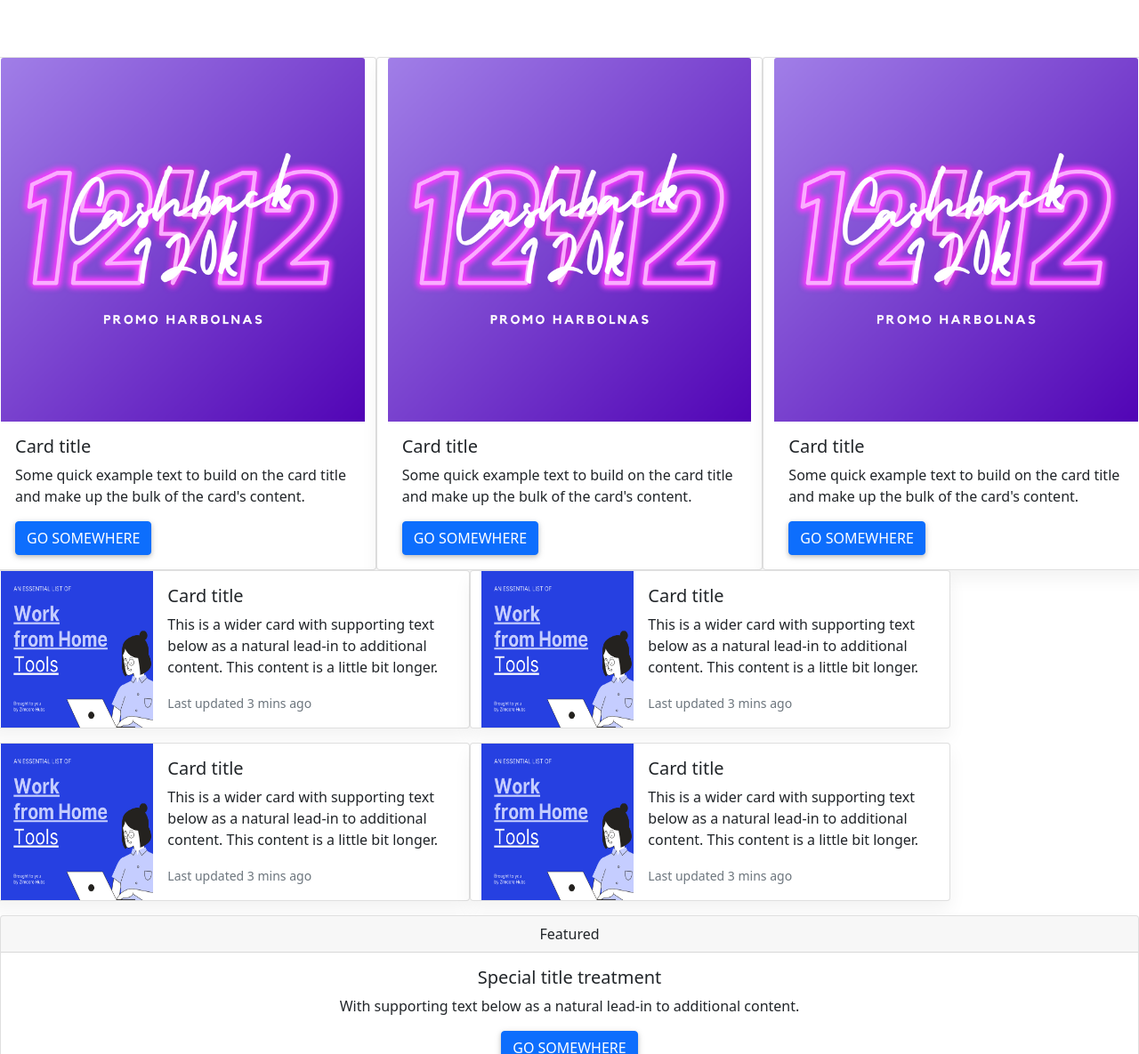
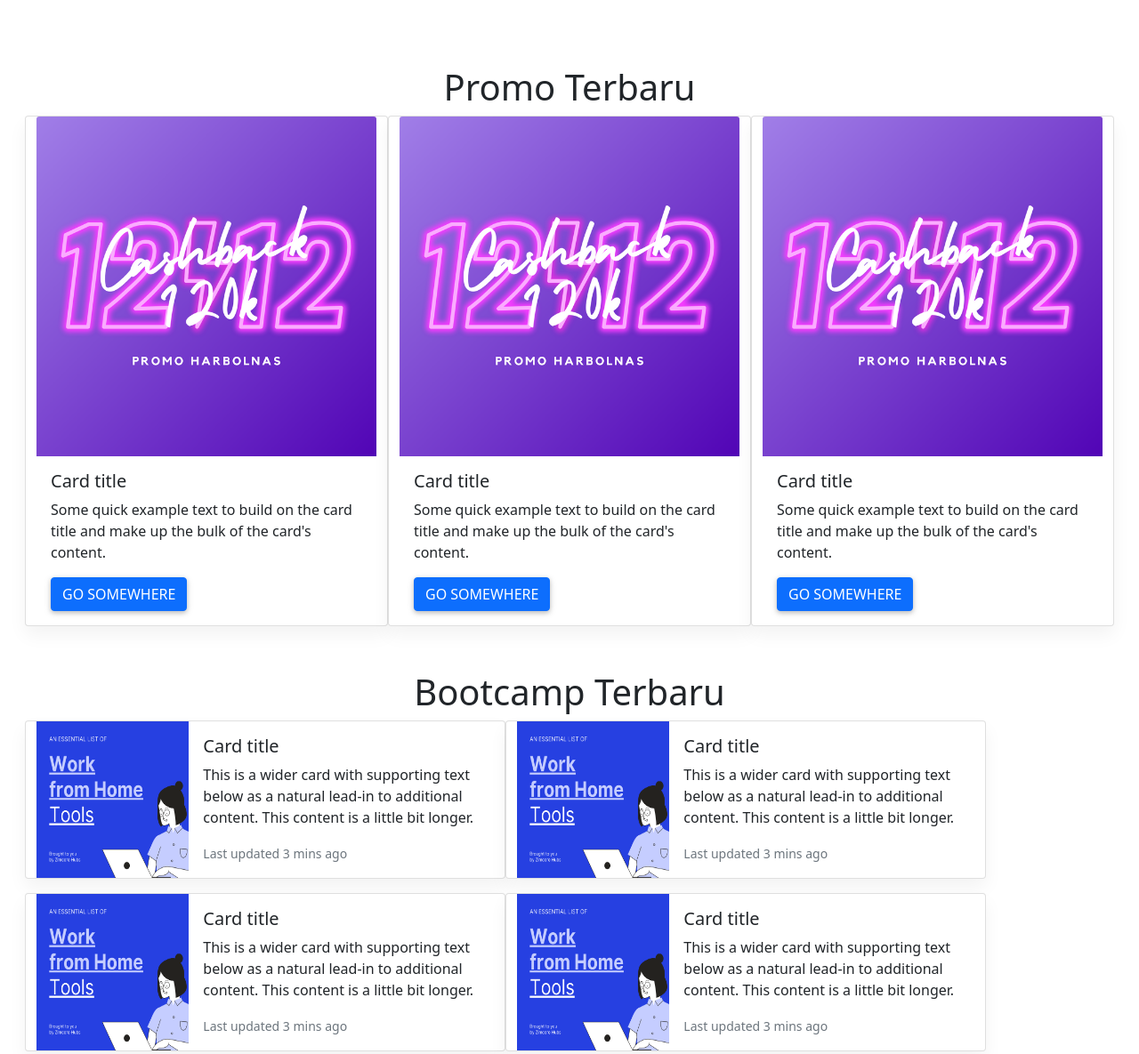
Before and after one commit to muhafars/frontend, a plain HTML site: page index.html in a window 1280 px wide. Shown: the part 560-1745 px from the top of the page at 89% size. Drawn offline with nearby package versions, Linux system fonts and the light colour scheme.

Commit message:
memasukkan file

```diff
--- a/asset/css/style.css
+++ b/asset/css/style.css
@@ -32,3 +32,19 @@ body {
     min-width: 100%;
     height: 32rem;
   }
+  .card1-container{
+    margin: 30px;
+    border: 1px;
+    padding: 10px;
+  }
+  .card1-container >h1{
+    text-align: center;
+  }
+  .bootcampterbaru-container{
+    margin: 30px;
+    border: 1px;
+    padding: 10px;
+  }
+  .bootcampterbaru-container > h1{
+    text-align: center;
+  }
--- a/index.html
+++ b/index.html
@@ -84,6 +84,7 @@
 
       <!-- Card-->
       <div class="card1-container">
+        <h1>Promo Terbaru</h1>
         <div class="row">
 
          <div class="card col-sm" style="width: 10rem;">
@@ -117,6 +118,7 @@
       </div>
       <!-- bootcamp -->
       <div class="bootcampterbaru-container">
+        <h1>Bootcamp Terbaru</h1>
           <div class="row">
             <div class="card mb-3" style="max-width: 540px;">
                 <div class="row g-0">
```
